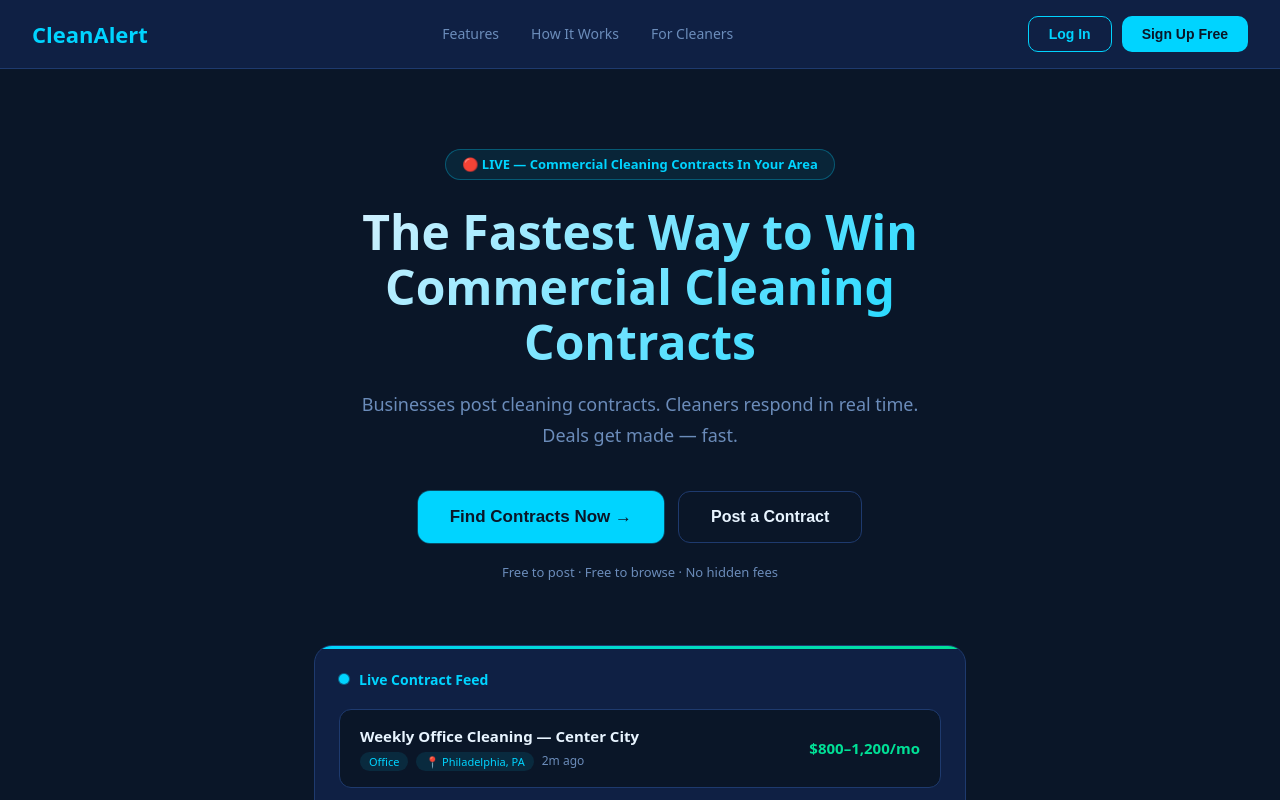
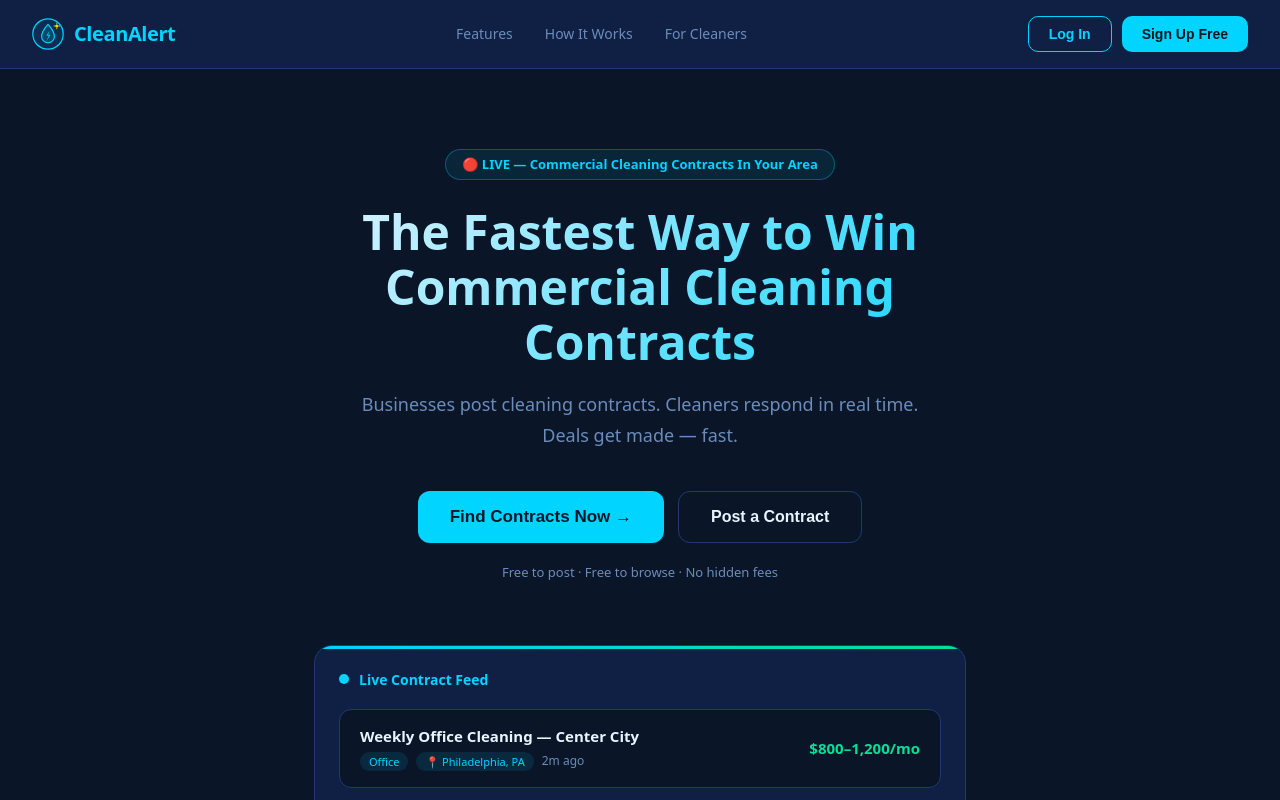
Before and after one commit to terrancewharden/CleanAlert, a React (Vite) app: page / in a window 1280 px wide. Shown: the top 800 px of the page. Built offline with nearby package versions, Linux system fonts and the light colour scheme.

Commit message:
add logo, logo links home, admin accesses all pages

```diff
--- a/src/App.jsx
+++ b/src/App.jsx
@@ -10,8 +10,14 @@ import Admin from "./pages/Admin.jsx";
 
 function ProtectedRoute({ children, roles }) {
   const { user, loading } = useAuth();
-  if (loading) return <div style={{ minHeight:"100vh", background:"#0a1628", display:"flex", alignItems:"center", justifyContent:"center", color:"#00d4ff", fontFamily:"system-ui" }}>Loading…</div>;
+  if (loading) return (
+    <div style={{ minHeight:"100vh", background:"#0a1628", display:"flex", alignItems:"center", justifyContent:"center", color:"#00d4ff", fontFamily:"system-ui" }}>
+      Loading…
+    </div>
+  );
   if (!user) return <Navigate to="/login" replace />;
+  // Admins can access everything
+  if (user.user_type === "admin") return children;
   if (roles && !roles.includes(user.user_type)) return <Navigate to="/" replace />;
   return children;
 }
--- /dev/null
+++ b/src/components/Logo.jsx
@@ -0,0 +1,38 @@
+import { useNavigate } from "react-router-dom";
+
+export default function Logo({ size = 32, showText = true, style = {} }) {
+  const nav = useNavigate();
+
+  return (
+    <div
+      onClick={() => nav("/")}
+      style={{ display:"flex", alignItems:"center", gap:10, cursor:"pointer", userSelect:"none", ...style }}
+    >
+      <svg width={size} height={size} viewBox="0 0 40 40" fill="none" xmlns="http://www.w3.org/2000/svg">
+        {/* Outer circle */}
+        <circle cx="20" cy="20" r="19" stroke="#00d4ff" strokeWidth="1.5" fill="rgba(0,212,255,0.08)" />
+        {/* Water drop body */}
+        <path
+          d="M20 8 C20 8 12 17 12 23 C12 27.4 15.6 31 20 31 C24.4 31 28 27.4 28 23 C28 17 20 8 20 8Z"
+          fill="rgba(0,212,255,0.15)"
+          stroke="#00d4ff"
+          strokeWidth="1.5"
+          strokeLinejoin="round"
+        />
+        {/* Lightning bolt inside drop */}
+        <path
+          d="M22 16 L18 22 L21 22 L18 29 L23 21 L20 21 Z"
+          fill="#00d4ff"
+        />
+        {/* Top-right sparkle */}
+        <circle cx="31" cy="10" r="2" fill="#ffd700" />
+        <path d="M31 6.5 L31 7.5 M31 12.5 L31 13.5 M27.5 10 L28.5 10 M33.5 10 L34.5 10" stroke="#ffd700" strokeWidth="1" strokeLinecap="round" />
+      </svg>
+      {showText && (
+        <span style={{ color:"#00d4ff", fontWeight:800, fontSize: size > 28 ? 20 : 16, letterSpacing:"-0.02em" }}>
+          CleanAlert
+        </span>
+      )}
+    </div>
+  );
+}
--- a/src/pages/Admin.jsx
+++ b/src/pages/Admin.jsx
@@ -1,6 +1,7 @@
 import { useState, useEffect } from "react";
 import { useAuth } from "../context/AuthContext.jsx";
 import { useNavigate } from "react-router-dom";
+import Logo from "../components/Logo.jsx";
 
 const CYAN="#00d4ff",NAVY="#0a1628",SURFACE="#0f2044",BORDER="#1e3a6e",GREEN="#00e096",GOLD="#ffd700",MUTED="#6b8cba",TEXT="#e8f4ff";
 
@@ -65,7 +66,7 @@ export default function Admin() {
   return (
     <div style={S.page}>
       <div style={S.header}>
-        <div><span style={S.logo}>CleanAlert</span><span style={S.badge}>ADMIN</span></div>
+        <div style={{display:"flex",alignItems:"center",gap:8}}><Logo size={28} /><span style={S.badge}>ADMIN</span></div>
         <button style={S.logoutBtn} onClick={() => { logout(); nav("/"); }}>Sign out</button>
       </div>
 
--- a/src/pages/BuyerDashboard.jsx
+++ b/src/pages/BuyerDashboard.jsx
@@ -1,5 +1,6 @@
 import { useState, useEffect, useRef } from "react";
 import { useNavigate } from "react-router-dom";
+import Logo from "../components/Logo.jsx";
 import { useAuth } from "../context/AuthContext.jsx";
 
 const CYAN="#00d4ff",NAVY="#0a1628",SURFACE="#0f2044",BORDER="#1e3a6e",GOLD="#ffd700",GREEN="#00e096",MUTED="#6b8cba",TEXT="#e8f4ff",LABEL="#a0b4cc";
@@ -98,7 +99,7 @@ export default function BuyerDashboard() {
   return (
     <div style={S.page}>
       <nav style={S.nav}>
-        <span style={S.logo}>CleanAlert</span>
+        <Logo size={28} />
         <div style={S.navRight}>
           <span style={{ color: MUTED, fontSize: 13 }}>{user?.company_name || user?.name}</span>
           <button style={S.navBtn} onClick={() => { logout(); nav("/login"); }}>Sign out</button>
--- a/src/pages/CleanerDashboard.jsx
+++ b/src/pages/CleanerDashboard.jsx
@@ -1,5 +1,6 @@
 import { useState, useEffect, useRef } from "react";
 import { useNavigate } from "react-router-dom";
+import Logo from "../components/Logo.jsx";
 import { useAuth } from "../context/AuthContext.jsx";
 
 const CYAN="#00d4ff",NAVY="#0a1628",SURFACE="#0f2044",BORDER="#1e3a6e",GOLD="#ffd700",GREEN="#00e096",PURPLE="#7c3aed",MUTED="#6b8cba",TEXT="#e8f4ff",LABEL="#a0b4cc";
@@ -139,7 +140,7 @@ export default function CleanerDashboard() {
     <div style={S.page}>
       <style>{CSS}</style>
       <nav style={S.nav}>
-        <span style={S.logo}>CleanAlert</span>
+        <Logo size={28} />
         <div style={S.navRight}>
           <span style={{ color: MUTED, fontSize: 13 }}>{user?.company_name || user?.name}</span>
           {user?.subscription_status !== "active" && (
--- a/src/pages/Landing.jsx
+++ b/src/pages/Landing.jsx
@@ -1,4 +1,5 @@
 import { useNavigate } from "react-router-dom";
+import Logo from "../components/Logo.jsx";
 
 const CYAN="#00d4ff",NAVY="#0a1628",SURFACE="#0f2044",BORDER="#1e3a6e",GREEN="#00e096",GOLD="#ffd700",MUTED="#6b8cba",TEXT="#e8f4ff";
 
@@ -49,7 +50,7 @@ export default function Landing() {
 
       {/* NAV */}
       <nav style={{ background:SURFACE, borderBottom:`1px solid ${BORDER}`, padding:"1rem 2rem", display:"flex", alignItems:"center", justifyContent:"space-between", position:"sticky", top:0, zIndex:50 }}>
-        <span style={{ color:CYAN, fontWeight:800, fontSize:22 }}>CleanAlert</span>
+        <Logo size={32} />
         <div className="ca-nav-links" style={{ display:"flex", gap:"2rem" }}>
           {["Features","How It Works","For Cleaners"].map(l => (
             <a key={l} href={`#${l.toLowerCase().replace(/ /g,"-")}`} style={{ color:MUTED, textDecoration:"none", fontSize:14 }}>{l}</a>
@@ -168,7 +169,7 @@ export default function Landing() {
 
       {/* FOOTER */}
       <footer style={{ borderTop:`1px solid ${BORDER}`, padding:"2rem 1.5rem", textAlign:"center" }}>
-        <div style={{ color:CYAN, fontWeight:800, fontSize:18, marginBottom:"0.5rem" }}>CleanAlert</div>
+        <Logo size={24} style={{justifyContent:"center"}} />
         <div style={{ color:MUTED, fontSize:13 }}>Real-time commercial cleaning contract marketplace</div>
         <div style={{ display:"flex", gap:16, justifyContent:"center", marginTop:"1rem" }}>
           <button onClick={() => nav("/login")} style={{ background:"transparent", color:MUTED, border:"none", cursor:"pointer", fontSize:13 }}>Log In</button>
--- a/src/pages/Login.jsx
+++ b/src/pages/Login.jsx
@@ -1,5 +1,6 @@
 import { useState } from "react";
 import { useNavigate, Link } from "react-router-dom";
+import Logo from "../components/Logo.jsx";
 import { useAuth } from "../context/AuthContext.jsx";
 
 const S = {
@@ -39,7 +40,7 @@ export default function Login() {
   return (
     <div style={S.page}>
       <div style={S.card}>
-        <div style={S.logo}>CleanAlert</div>
+        <Logo size={36} style={{justifyContent:"center",marginBottom:"0.25rem"}} />
         <div style={S.sub}>Sign in to your account</div>
         {error && <div style={S.err}>{error}</div>}
         <form onSubmit={submit}>
--- a/src/pages/Register.jsx
+++ b/src/pages/Register.jsx
@@ -1,5 +1,6 @@
 import { useState } from "react";
 import { useNavigate, Link } from "react-router-dom";
+import Logo from "../components/Logo.jsx";
 import { useAuth } from "../context/AuthContext.jsx";
 
 const S = {
@@ -48,7 +49,7 @@ export default function Register() {
   return (
     <div style={S.page}>
       <div style={S.card}>
-        <div style={S.logo}>CleanAlert</div>
+        <Logo size={36} style={{justifyContent:"center",marginBottom:"0.25rem"}} />
         <div style={S.sub}>Create your account</div>
         {error && <div style={S.err}>{error}</div>}
 
--- a/src/pages/Subscribe.jsx
+++ b/src/pages/Subscribe.jsx
@@ -1,4 +1,5 @@
 import { useState } from "react";
+import Logo from "../components/Logo.jsx";
 import { useNavigate } from "react-router-dom";
 import { useAuth } from "../context/AuthContext.jsx";
 
@@ -35,7 +36,7 @@ export default function Subscribe() {
   if (isSuccess) return (
     <div style={S.page}>
       <div style={S.card}>
-        <div style={S.logo}>CleanAlert</div>
+        <Logo size={36} style={{justifyContent:"center",marginBottom:"0.5rem"}} />
         <div style={{ fontSize: 56, margin: "1rem 0" }}>🎉</div>
         <div style={S.success}>You're subscribed!</div>
         <p style={{ color: "#a0b4cc", marginBottom: "2rem" }}>You now have full access to incoming contract leads.</p>
@@ -47,7 +48,7 @@ export default function Subscribe() {
   return (
     <div style={S.page}>
       <div style={S.card}>
-        <div style={S.logo}>CleanAlert</div>
+        <Logo size={36} style={{justifyContent:"center",marginBottom:"0.5rem"}} />
         <div style={S.h2}>Get Full Access</div>
         <div style={S.sub}>Connect with commercial cleaning contracts in your area.</div>
 
```
